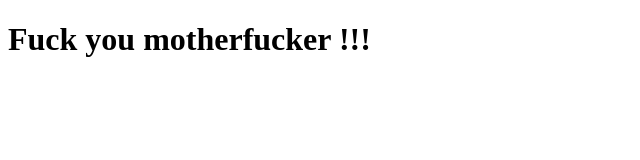
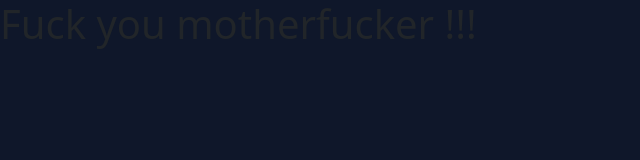
Before and after one commit to MajklKra/Web, a website: page index.html in a window 1280 px wide. Shown: the whole page, without its empty margins (0-640 px from the left). Drawn offline with Linux system fonts and the light colour scheme.

Commit message:
Commit Color

```diff
--- a/index.html
+++ b/index.html
@@ -3,7 +3,8 @@
 <head>
     <meta charset="UTF-8">
     <meta name="viewport" content="width=device-width, initial-scale=1.0">
-    <title>Document</title>
+    <title>Web Majkl</title>
+    <link rel="stylesheet" href="./scss/custome.css" />
 </head>
 <body>
     <h1>Fuck you motherfucker !!!</h1>
--- a/scss/custome.scss
+++ b/scss/custome.scss
@@ -3,6 +3,11 @@
 
 // Include any default variable overrides here (though functions won't be available)
 
-@import "../node_modules/bootstrap/scss/bootstrap";
+@import "../node_modules/bootstrap/scss/bootstrap.scss";
 
 // Then add additional custom code here
+
+body{
+
+    background-color: rgb(15 23 42);
+}
```
Also changed, not shown: scss/custome.css, 2 other files.
